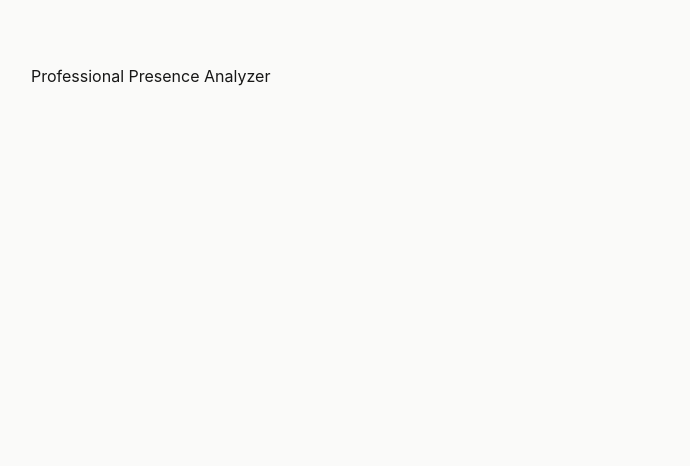
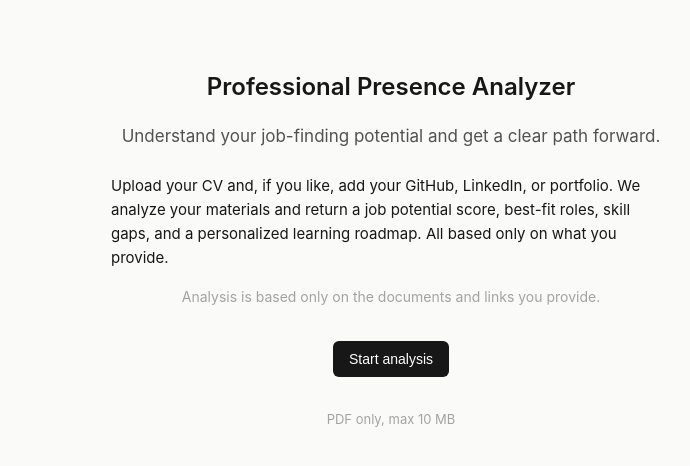
Before and after one commit to ozerenes/github-profile-analysis, a React (Vite) app in the folder frontend/: page / in a window 1280 px wide. Shown: the top 466 px of the page, without its empty margins (249-939 px from the left). Built offline with nearby package versions, Linux system fonts and the light colour scheme; the HTML template or start-up script is replaced by a standard one.

Commit message:
feat: wire landing and input into app with state

```diff
--- a/frontend/src/App.jsx
+++ b/frontend/src/App.jsx
@@ -1,7 +1,22 @@
+import { useState } from 'react';
+import Landing from './screens/Landing';
+import Input from './screens/Input';
+
+const SCREENS = {
+  landing: 'landing',
+  input: 'input',
+};
+
 function App() {
+  const [screen, setScreen] = useState(SCREENS.landing);
+
+  const handleStart = () => setScreen(SCREENS.input);
+  const handleBack = () => setScreen(SCREENS.landing);
+
   return (
     <div className="app" style={{ maxWidth: 720, margin: '0 auto' }}>
-      <p>Professional Presence Analyzer</p>
+      {screen === SCREENS.landing && <Landing onStart={handleStart} />}
+      {screen === SCREENS.input && <Input onBack={handleBack} onSubmit={() => {}} />}
     </div>
   );
 }
```
